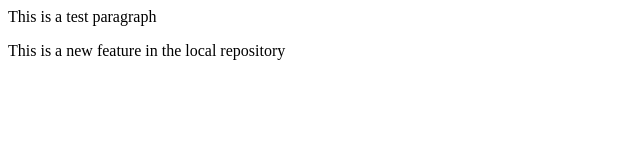
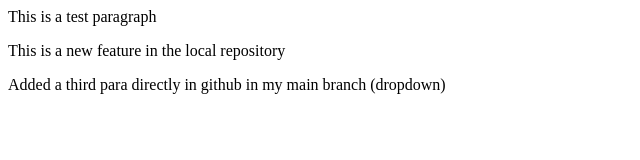
Before and after one commit to faruq6/localRepo, a plain HTML site: page index.html in a window 1280 px wide. Shown: the whole page, without its empty margins (0-640 px from the left). Drawn offline with Linux system fonts and the light colour scheme.

Commit message:
added 3rd para with a dropdown in it

```diff
--- a/index.html
+++ b/index.html
@@ -1,2 +1,3 @@
 <p>This is a test paragraph</p>
 <p>This is a new feature in the local repository</p>
+<p>Added a third para directly in github in my main branch (dropdown)</p>
```
